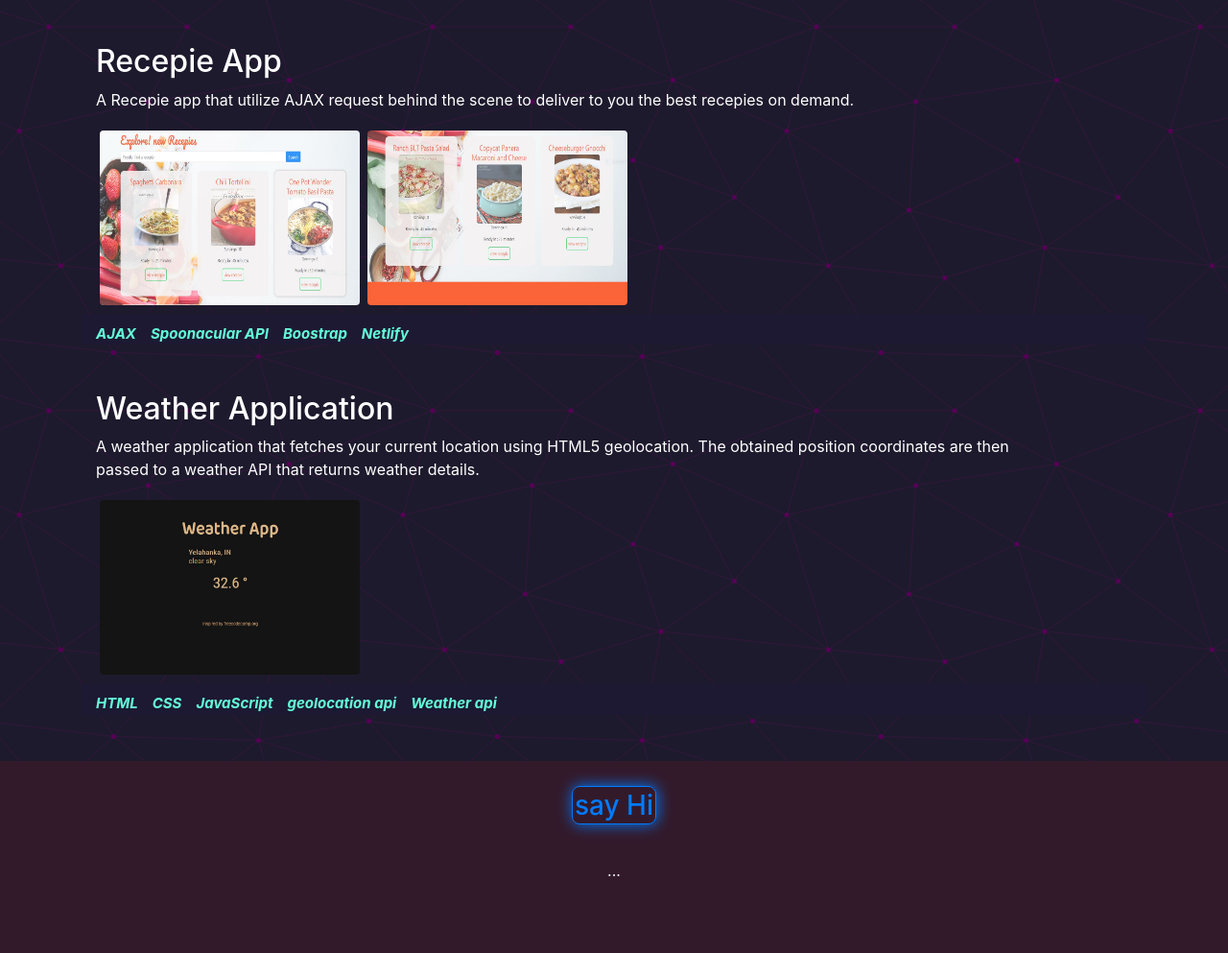
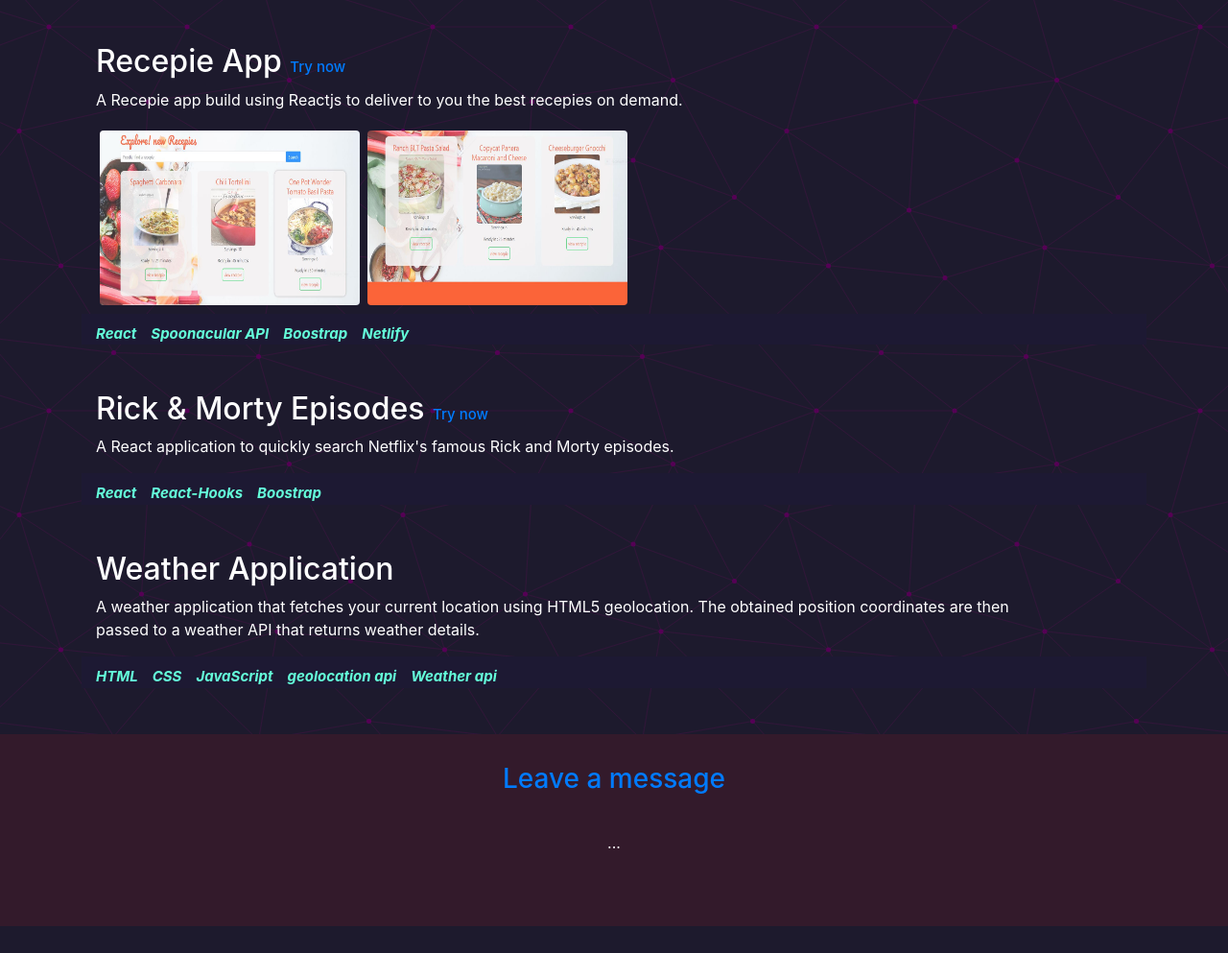
Before and after one commit to Thidiyas3d/thidiyas3d.github.io, a plain HTML site: page index.html in a window 1280 px wide. Shown: the part 963-1956 px from the top of the page at 96% size. After the commit the page ends 1928 px from the top, so only its background shows below. Drawn offline with nearby package versions, Linux system fonts and the light colour scheme.

Commit message:
new project added

```diff
--- a/index.css
+++ b/index.css
@@ -113,8 +113,7 @@ ul>li{
 }
 .footer>h3>a{
     text-decoration: none;
-    border:1px solid;
     padding: 2px;
     border-radius: 8px;
-    box-shadow: 1px 0px 15px;
+
 }
--- a/index.html
+++ b/index.html
@@ -108,9 +108,11 @@
 
                 <div class="description container">
                     <h2>Recepie App
-
+                        <span  class="try-btn">
+                            <a href="https://recepie-app.netlify.app/" target="_blank">Try now</a>
+                        </span>
                     </h2>
-                    <p>A Recepie app that utilize AJAX request behind the scene to deliver to you the best
+                    <p>A Recepie app build using Reactjs to deliver to you the best
                         recepies on demand.
                     </p>
                 </div>
@@ -122,7 +124,7 @@
             </div>
             <div class="container tools-m">
                 <ul>
-                    <li><em>AJAX</em></li>
+                    <li><em>React</em></li>
                     <li><em>Spoonacular API</em></li>
                     <li><em>Boostrap</em></li>
                     <li><em>Netlify</em></li>
@@ -134,7 +136,37 @@
 
 
 
-        <div class="container-fluid FOUR  mb-5">
+		<div class="container-fluid FOUR  mb-5">
+            <div class=" project project-one container">
+
+                <div class="description container">
+                    <h2>Rick & Morty Episodes
+					<span  class="try-btn">
+                            <a href="https://codesandbox.io/s/rick-morty-episodes-q1p0p" target="_blank">Try now</a>
+                        </span></h2>
+                    <p>A React application to quickly search Netflix's famous Rick and Morty episodes.
+                    </p>
+                </div>
+
+            </div>
+            <div class="container tools-m">
+                <ul>
+                    <li><em>React</em></li>
+                    <li><em>React-Hooks</em></li>
+                    <li><em>Boostrap</em></li>
+
+
+
+
+                </ul>
+            </div>
+        </div>
+
+
+
+
+
+        <div class="container-fluid FIVE  mb-5">
             <div class=" project project-one container">
 
                 <div class="description container">
@@ -142,10 +174,6 @@
                     <p>A weather application that fetches your current location using HTML5 geolocation.
                         The obtained position coordinates are then <br>passed to a weather API that returns weather details.
                     </p>
-                </div>
-                <div class="project-image container">
-                        <div class="image"> <img  src="images/weather.JPG" class="rounded" style="width:271px;height: 182px;" /></div>
-
                 </div>
             </div>
             <div class="container tools-m">
@@ -172,8 +200,12 @@
 
 
 
+
+
+
+
 <div class="footer">
-    <h3><a href="mailto:thidiyas3d@gmail.com">say Hi</a></h3>
+    <h3><a href="mailto:thidiyas3d@gmail.com">Leave a message</a></h3>
     ...</div>
 
 
```
